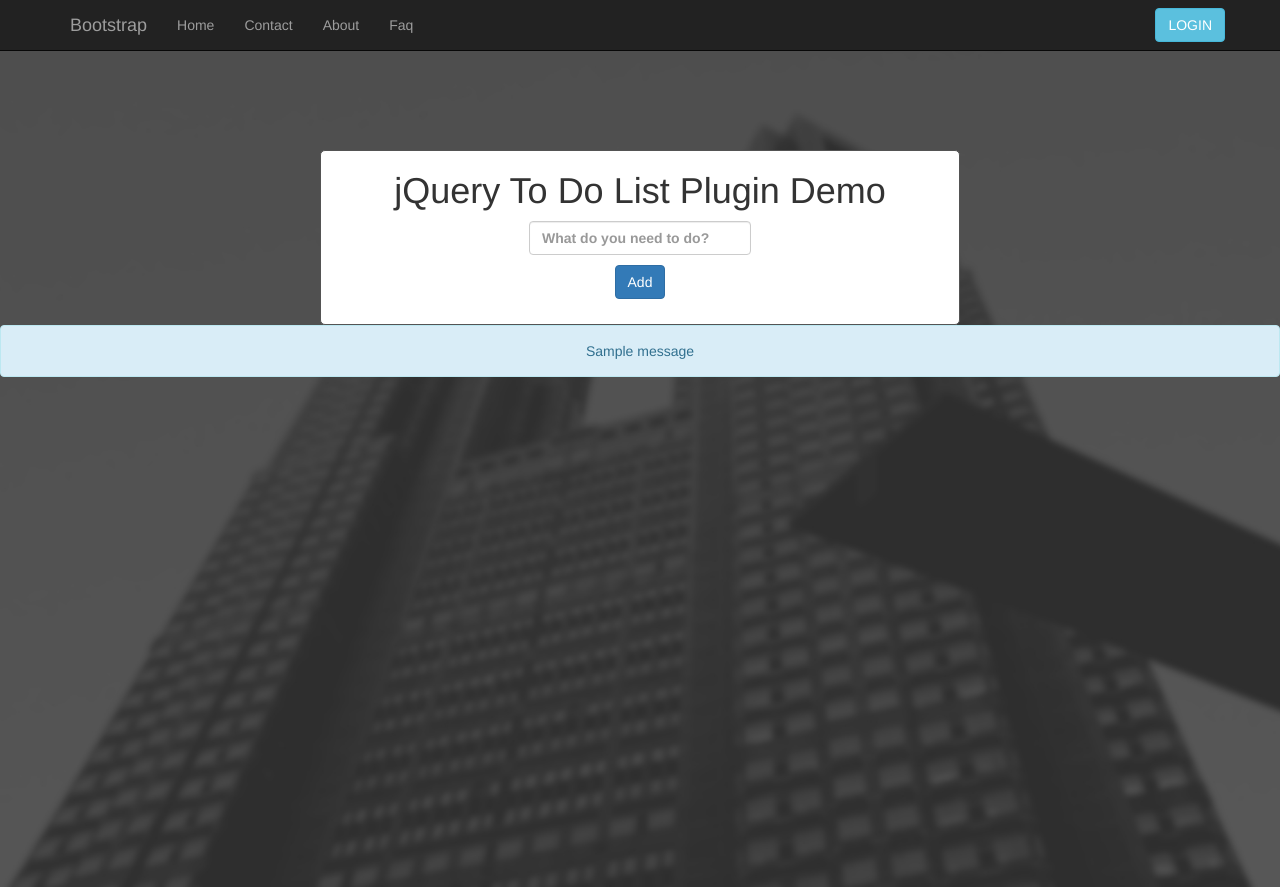
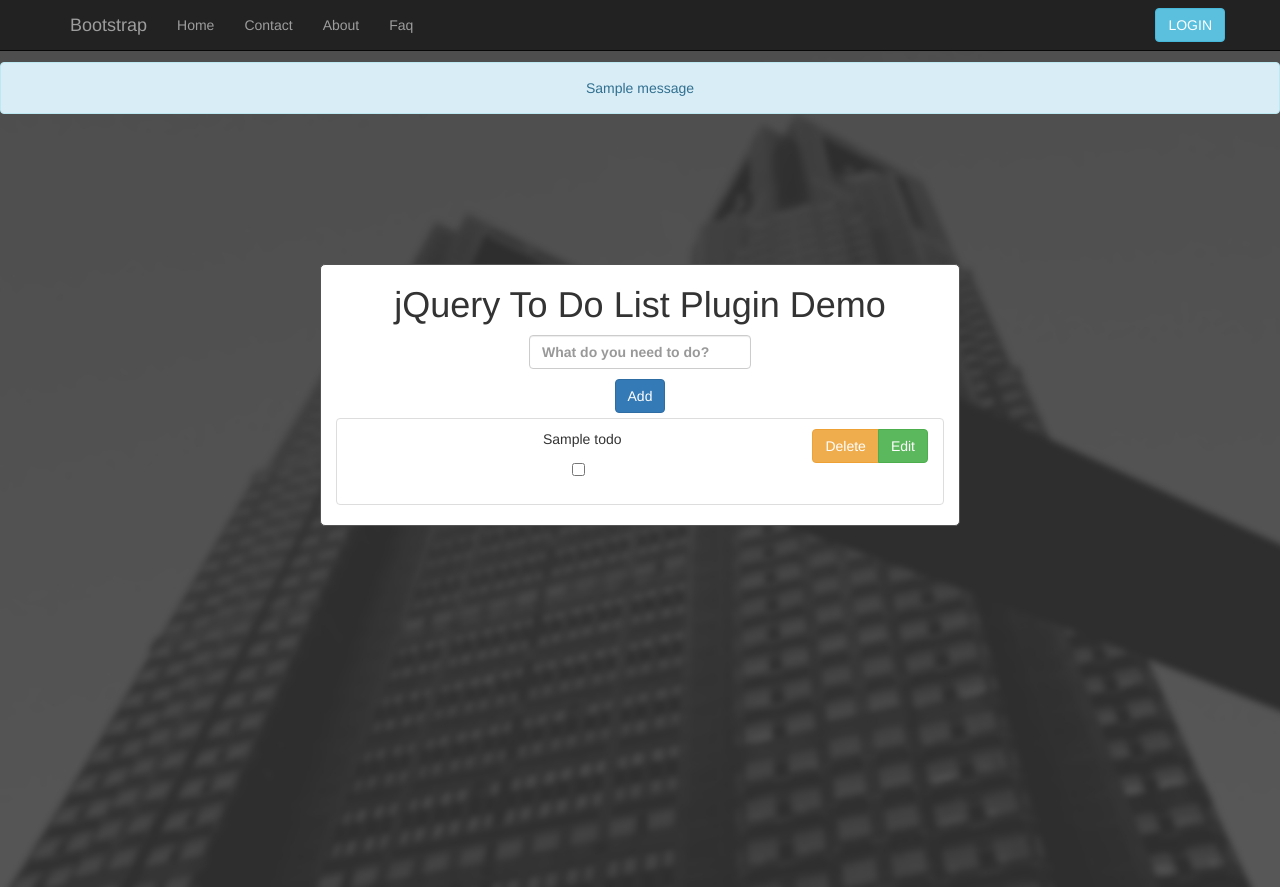
Before and after one commit to texyh/Todo-list-app, a Flask app: template templates/home.html in a window 1280 px wide. Run offline with Flask 2, Linux system fonts and the light colour scheme; the template is opened without the code that fills it: most values are stand-ins (such as "Sample title", 1, 10 or a date in 2020); one stand-in notice (Sample message) is shown; some libraries are stand-ins or nearby versions.

Commit message:
added the ajax and jqery post

```diff
--- a/app.py
+++ b/app.py
@@ -79,7 +79,7 @@ def Login():
             form.password.errors.append('Invalid password, try again')
             return render_template('index.html', form=form)
         flash ('successfully logged in!!!!')
-        return render_template('home.html')
+        return redirect(url_for('home'))
 
     flash('Email not found, please Register!!')
     return render_template('index.html', form =  form)
@@ -88,21 +88,60 @@ def Login():
 
 @app.route('/home', methods=['POST','GET'])
 def home():
-    return render_template('home.html')
+    todo = Todo.query.all()
+    return render_template('home.html',todos=todo)
 
 
 @app.route('/todo', methods = ['POST'])
 def todo():
     _todo = request.form['todo']
+    #delete = request.form['del']
 
     if _todo:
-        newTodo = _todo[::-1]
-        return jsonify({'tidy':newTodo})
+        try:
+            newTodo = Todo(todo=_todo)
+            db.session.add(newTodo)
+            db.session.commit()
+            return jsonify({'tidy':_todo})
+        except:
+            db.session.rollback()
+
+
+@app.route('/delete', methods = ['POST'])
+def delete():
+
+    delete = request.form['del']
+
+    if delete:
+        try:
+            dele = Todo.query.get(int(delete))
+            db.session.delete(dele)
+            db.session.commit()
+            return True
+        except:
+            db.session.rollback()
+
+
+
+@app.route('/edit', methods = ['POST'])
+def edit():
+    edit = request.form['edit']
+    id_ = request.form['id']
+    if edit and id_:
+        try:
+            newTodo = Todo.query.get(int(id_))
+            newTodo.todo = edit
+            db.session.commit()
+            return jsonify({'edited': edit})
+        except:
+            db.session.rollback()
     else:
         return render_template('welcome.html')
 
 
 
 
+
+
 if __name__ == '__main__':
     app.run(debug=True)
--- a/static/script.js
+++ b/static/script.js
@@ -15,7 +15,7 @@ $(document).ready(function(){
 		})
 		.done(function(data){
 			if (data){
-				$(".list_of_items").append("<li class='list-group-item'>" + "<div class='text_holder'>" + data.tidy + twoButtons + "</div>" + checkBox + "</li>");
+				$(".list_of_items").prepend("<li class='list-group-item'>" + "<div class='text_holder'>" + data.tidy + twoButtons + "</div>" + checkBox + "</li>");
 				$("#custom_textbox").val('');
 			}
 		});
@@ -23,21 +23,47 @@ $(document).ready(function(){
 	});
 
 	$(".list_of_items").on("click", "button.delete", function(){
+		var dele = this.value
+		$.ajax({
+			data : {
+				del:dele
+			},
+			type:'POST',
+			url:'/delete'
+		})
+		.done(function(data){
+			$(this).closest("li").remove();
 
-		$(this).closest("li").remove();
+		})
 	});
 
 	$(".list_of_items").on("click", "button.edit", function (){
+		var id_button = this.value
 		var editItemBox = "<form class='edit_input_box'><input type='text' class='itembox'></form>";
 		var originalItem = $(this).parent().val();
 		var deleteButton = "<button class='delete btn btn-warning'>Delete</button>";
 		var editButton = "<button class='edit btn btn-success'>Edit</button>";
 		var twoButtons = "<div class='btn-group pull-right'>" + deleteButton + editButton + "</div>";
+		var checkBox = "<div class='checkbox'><label><input type='checkbox' class='pull-right'></label></div>";
+
 		$(this).closest("div.text_holder").replaceWith(editItemBox);
-		$("form.edit_input_box ").on("submit", function(){
-			event.preventDefault();
-			var checkBox = "<label><input type='checkbox'></label>";
-			$(this).replaceWith("<div>" + $(".itembox").val() + twoButtons + "</div>");
+		$("form.edit_input_box ").submit(function(){
+			$.ajax({
+			data : {
+				edit : $(".itembox").val(),
+				id : id_button
+			},
+			type : 'POST',
+			url : '/edit'
+		})
+		.done(function(data){
+			if (data){
+				$(this).replaceWith("<div>" + data.edited + twoButtons + "</div>"+ checkBox);
+			}
+
+		});
+
+		event.preventDefault();
 		});
 	});
 
--- a/templates/home.html
+++ b/templates/home.html
@@ -56,7 +56,11 @@
             </div>
         </div>
     </nav>
-
+    <hr>
+    <hr>
+    {% for messages in get_flashed_messages() %}
+        <div class="alert alert-info">{{ messages }}</div>
+    {% endfor %}
         <div class="container" id="main">
             <h1>jQuery To Do List Plugin Demo</h1>
             <form role ="form" id="main_input_box">
@@ -67,13 +71,22 @@
             </form>
             <form>
                 <ol class="list-group list_of_items">
+                    {% for item in todos %}
+                    <li class='list-group-item'>
+                    <div class='text_holder' >{{ item.todo }}
+                        <div class='btn-group pull-right'>
+                          <button class='delete btn btn-warning' value='{{ item.id }}'>Delete</button>
+                          <button class='edit btn btn-success' value='{{ item.id }}'>Edit</button>
+                        </div>
+                        <div class='checkbox'>
+                            <label><input type='checkbox' class='pull-right'></label>
+                        </div>
+                    </div>
+                    </li>
+                    {% endfor %}
                 </ol>
             </form>
         </div>
-            {% for messages in get_flashed_messages() %}
-                    <div class="alert alert-info">{{ messages }}</div>
-            {% endfor %}
-
         <!-- Javascript -->
         <script src="https://code.jquery.com/jquery-3.1.0.min.js" integrity="sha256-cCueBR6CsyA4/9szpPfrX3s49M9vUU5BgtiJj06wt/s=" crossorigin="anonymous"></script>
         <script src="../static/assets/bootstrap/js/bootstrap.min.js"></script>
```
Also changed, not shown: models.py (+11 -0 lines).
